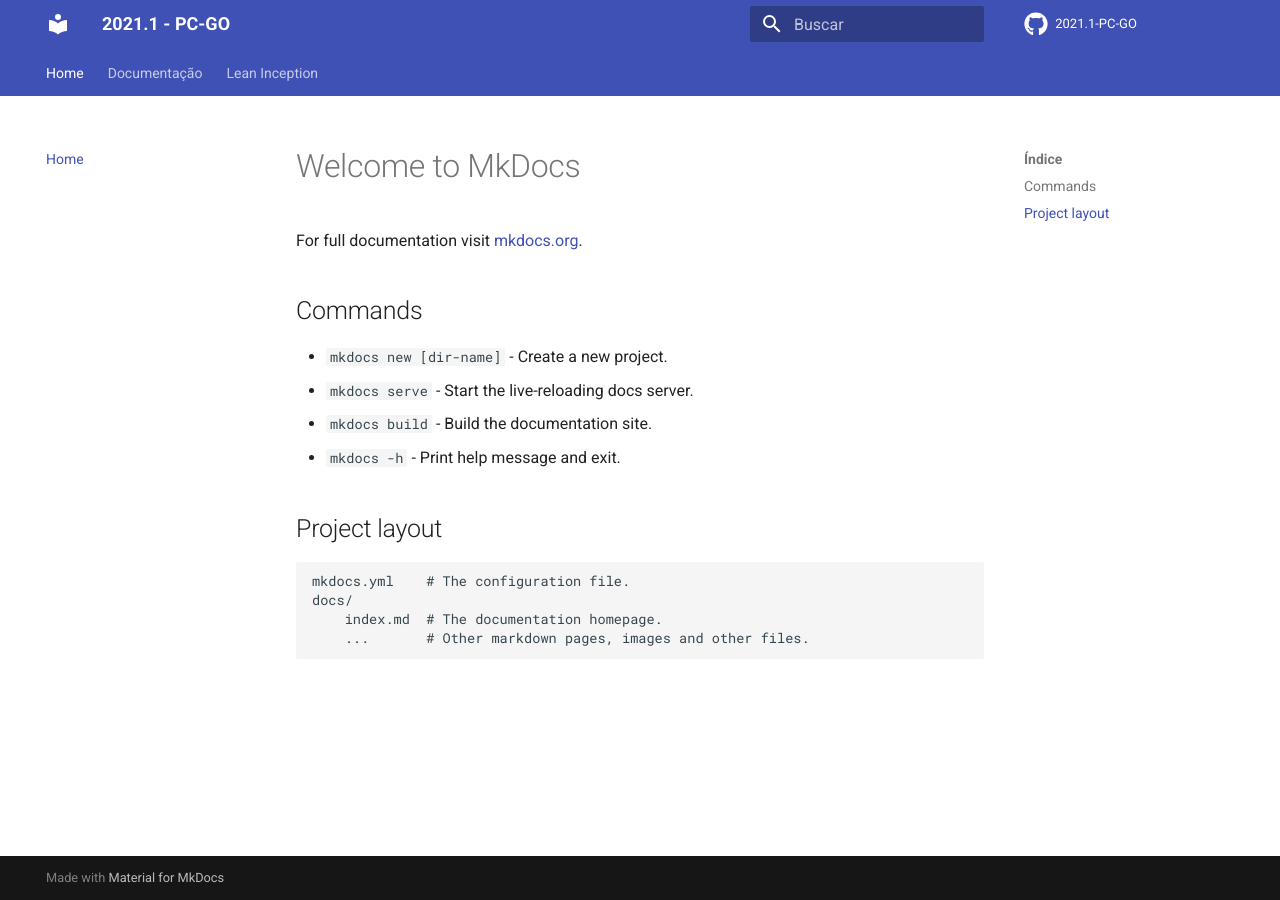
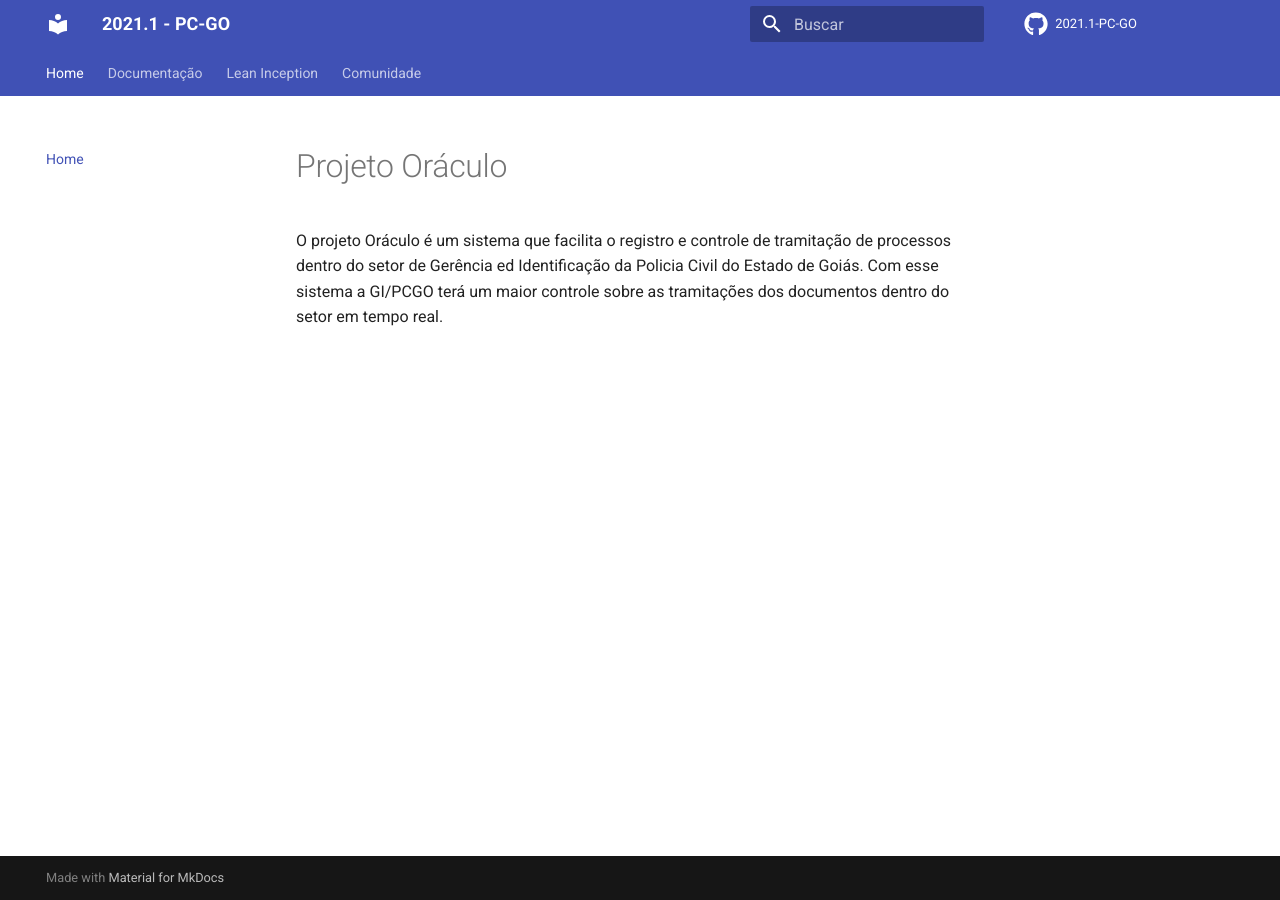
Before and after one commit to fga-eps-mds/2021.1-Oraculo, an MkDocs documentation site: the page built from docs/index.md, in a window 1280 px wide. Built offline with MkDocs 1.6.1 and Material for MkDocs 9.7.7, drawn with Linux system fonts in a browser that asks for light colours; comment, search, counter and statistics services are not loaded.

Commit message:
#25 Updating Home and Nav

```diff
--- a/docs/index.md
+++ b/docs/index.md
@@ -1,17 +1,3 @@
-# Welcome to MkDocs
+# Projeto Oráculo
 
-For full documentation visit [mkdocs.org](https://www.mkdocs.org).
-
-## Commands
-
-* `mkdocs new [dir-name]` - Create a new project.
-* `mkdocs serve` - Start the live-reloading docs server.
-* `mkdocs build` - Build the documentation site.
-* `mkdocs -h` - Print help message and exit.
-
-## Project layout
-
-    mkdocs.yml    # The configuration file.
-    docs/
-        index.md  # The documentation homepage.
-        ...       # Other markdown pages, images and other files.
+O projeto Oráculo é um sistema que facilita o registro e controle de tramitação de processos dentro do setor de Gerência ed Identificação da Policia Civil do Estado de Goiás. Com esse sistema a GI/PCGO terá um maior controle sobre as tramitações dos documentos dentro do setor em tempo real.
--- a/mkdocs.yml
+++ b/mkdocs.yml
@@ -20,6 +20,9 @@ nav:
   - Home: index.md
   - Documentação:
       - Documento de Arquitetura: documento-de-arquitetura.md
+      - Backlog do Projeto: backlog.md
+      - Documento de Visão: documento-de-visao.md
+      - Roadmap: roadmap.md
 
   - Lean Inception:
       - Introdução: leanInception/introducao-lean-inception.md
@@ -32,3 +35,6 @@ nav:
       - Revisão Técnica, de Negócio e de UX: leanInception/revisao-tecnica.md
       - Sequenciador: leanInception/sequenciador.md
       - Canvas MVP: leanInception/canvasmvp.md
+
+  - Comunidade:
+      - Guia de Contribuição: CONTRIBUTING.md
```
Also changed, not shown: docs/roadmap.md (+3 -2 lines).
